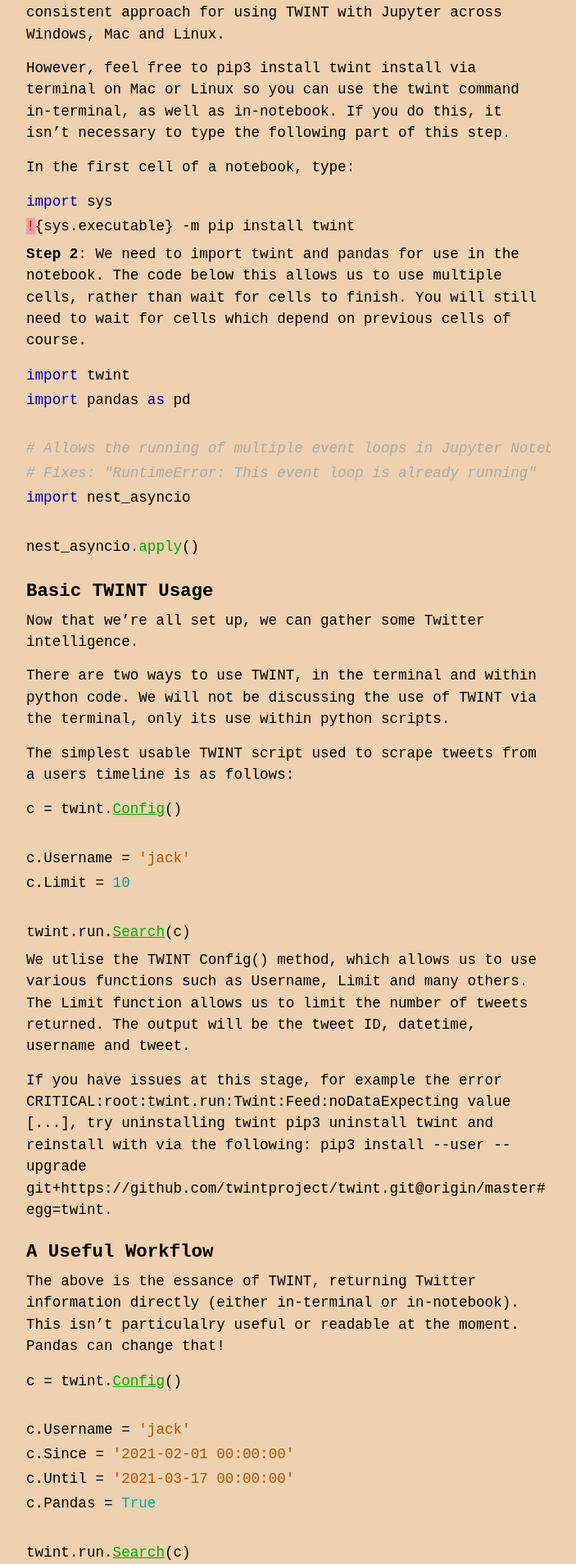
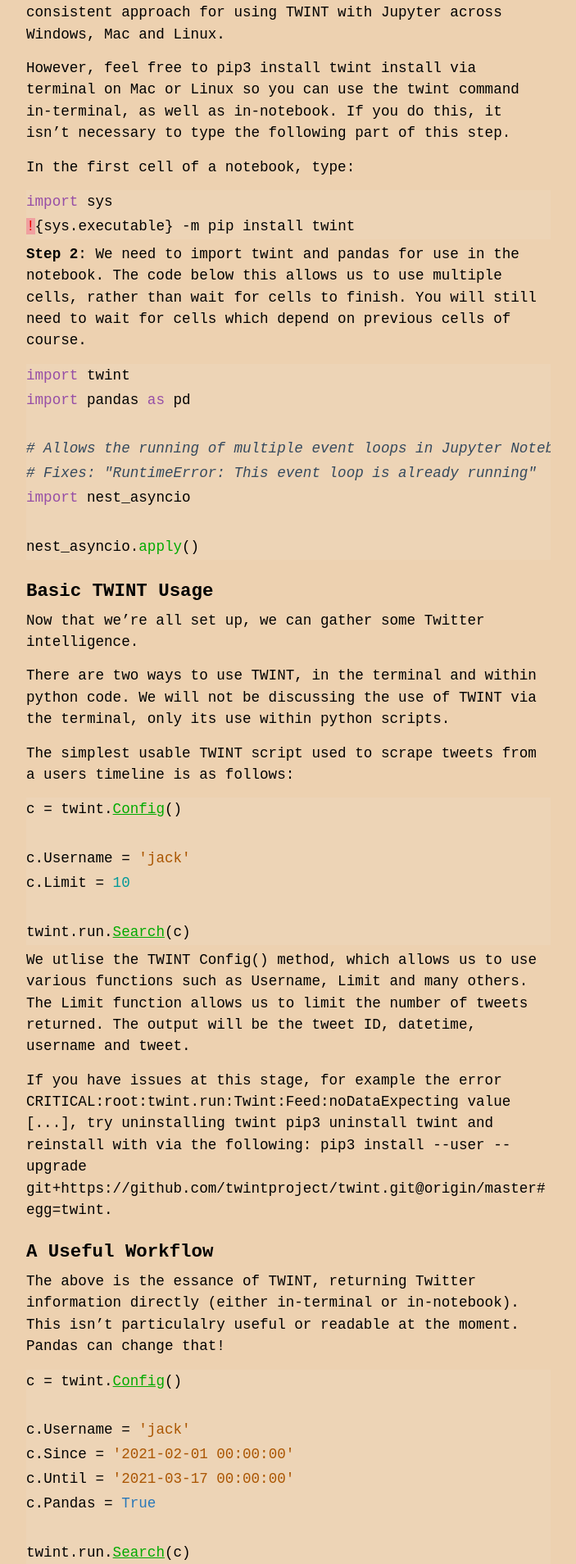
Before and after one commit to krisbolton/blog-staging, a Jekyll site: the page built from _posts/2021-03-17-twitter-open-source-intelligence-with-twint.markdown, in a window 1280 px wide. Shown: the part 745-2653 px from the top of the page at 82% size, without its empty margins (288-991 px from the left). Built offline with Jekyll 4.4.1, drawn with Linux system fonts in a browser that asks for light colours.

Commit message:
updated syntax highlighting css

```diff
--- a/_sass/base.scss
+++ b/_sass/base.scss
@@ -140,15 +140,15 @@ textarea { vertical-align: top; }
  */
 .lineno { color: var(--code-color-1); margin-right: 15px; }
 figure.highlight { margin: 5px 0; }
-pre { background-color: var(--background-color);  border: none;  padding: 0;  margin: 0;  overflow:auto;  font-size: $base-font-size;  color: var(--text-color);  line-height: 1.7 !important;  font-family: $base-font-family !important; }
+pre { background-color: #edd4b6;  border: none;  padding: 0;  margin: 0;  overflow:auto;  font-size: $base-font-size;  color: var(--text-color);  line-height: 1.7 !important;  font-family: $base-font-family !important; }
 .highlight .hll { background-color: var(--code-color-2); }
-.highlight .c { color: var(--code-color-1); font-style: italic } /* Comment */
+.highlight .c { color: #34495e; font-style: italic } /* Comment */
 .highlight .err { color: var(--code-color-3); background-color: var(--code-color-4); } /* Error */
-.highlight .k { color: var(--code-color-5); } /* Keyword */
-.highlight .cm { color: var(--code-color-1); font-style: italic } /* Comment.Multiline */
+.highlight .k { color: #964ea6; } /* Keyword */
+.highlight .cm { color: #34495e; font-style: italic } /* Comment.Multiline */
 .highlight .cp { color: var(--code-color-6); } /* Comment.Preproc */
-.highlight .c1 { color: var(--code-color-1); font-style: italic } /* Comment.Single */
-.highlight .cs { color: var(--code-color-5); font-style: italic } /* Comment.Special */
+.highlight .c1 { color: #34495e; font-style: italic } /* Comment.Single */
+.highlight .cs { color: #34495e; font-style: italic } /* Comment.Special */
 .highlight .gd { color: var(--code-color-7); } /* Generic.Deleted */
 .highlight .ge { font-style: italic } /* Generic.Emph */
 .highlight .gr { color: var(--code-color-7); } /* Generic.Error */
@@ -159,25 +159,25 @@ pre { background-color: var(--background-color);  border: none;  padding: 0;  ma
 .highlight .gs { font-weight: bold } /* Generic.Strong */
 .highlight .gu { color: var(--code-color-12); font-weight: bold } /* Generic.Subheading */
 .highlight .gt { color: var(--code-color-7); } /* Generic.Traceback */
-.highlight .kc { color: var(--code-color-5); } /* Keyword.Constant */
-.highlight .kd { color: var(--code-color-5); } /* Keyword.Declaration */
-.highlight .kn { color: var(--code-color-5); } /* Keyword.Namespace */
-.highlight .kp { color: var(--code-color-5); } /* Keyword.Pseudo */
-.highlight .kr { color: var(--code-color-5); } /* Keyword.Reserved */
-.highlight .kt { color: var(--code-color-13); } /* Keyword.Type */
+.highlight .kc { color: #964ea6; } /* Keyword.Constant */
+.highlight .kd { color: #964ea6; } /* Keyword.Declaration */
+.highlight .kn { color: #964ea6; } /* Keyword.Namespace */
+.highlight .kp { color: #964ea6; } /* Keyword.Pseudo */
+.highlight .kr { color: #964ea6; } /* Keyword.Reserved */
+.highlight .kt { color: #2978b9; } /* Keyword.Type */
 .highlight .m { color: var(--code-color-14); } /* Literal.Number */
 .highlight .s { color: var(--code-color-15); } /* Literal.String */
 .highlight .na { color: var(--code-color-16); } /* Name.Attribute */
-.highlight .nb { color: var(--code-color-13); } /* Name.Builtin */
+.highlight .nb { color: #2978b9; } /* Name.Builtin */
 .highlight .nc { color: var(--code-color-9); text-decoration: underline } /* Name.Class */
 .highlight .no { color: var(--code-color-7); } /* Name.Constant */
 .highlight .nd { color: var(--code-color-10); } /* Name.Decorator */
 .highlight .ni { color: var(--code-color-17); font-weight: bold } /* Name.Entity */
 .highlight .nf { color: var(--code-color-9); } /* Name.Function */
-.highlight .nn { color: var(--code-color-13); text-decoration: underline } /* Name.Namespace */
+.highlight .nn { color: #2978b9; text-decoration: underline } /* Name.Namespace */
 .highlight .nt { color: var(--code-color-16); font-weight: bold } /* Name.Tag */
 .highlight .nv { color: var(--code-color-7); } /* Name.Variable */
-.highlight .ow { color: var(--code-color-5); } /* Operator.Word */
+.highlight .ow { color: #964ea6; } /* Operator.Word */
 .highlight .w { color: var(--code-color-18); } /* Text.Whitespace */
 .highlight .mf { color: var(--code-color-14); } /* Literal.Number.Float */
 .highlight .mh { color: var(--code-color-14); } /* Literal.Number.Hex */
@@ -193,8 +193,8 @@ pre { background-color: var(--background-color);  border: none;  padding: 0;  ma
 .highlight .sx { color: var(--code-color-15); } /* Literal.String.Other */
 .highlight .sr { color: var(--code-color-14); } /* Literal.String.Regex */
 .highlight .s1 { color: var(--code-color-15); } /* Literal.String.Single */
-.highlight .ss { color: var(--code-color-5); } /* Literal.String.Symbol */
-.highlight .bp { color: var(--code-color-13); } /* Name.Builtin.Pseudo */
+.highlight .ss { color: #964ea6; } /* Literal.String.Symbol */
+.highlight .bp { color: #2978b9; } /* Name.Builtin.Pseudo */
 .highlight .vc { color: var(--code-color-7); } /* Name.Variable.Class */
 .highlight .vg { color: var(--code-color-7); } /* Name.Variable.Global */
 .highlight .vi { color: var(--code-color-7); } /* Name.Variable.Instance */
```
